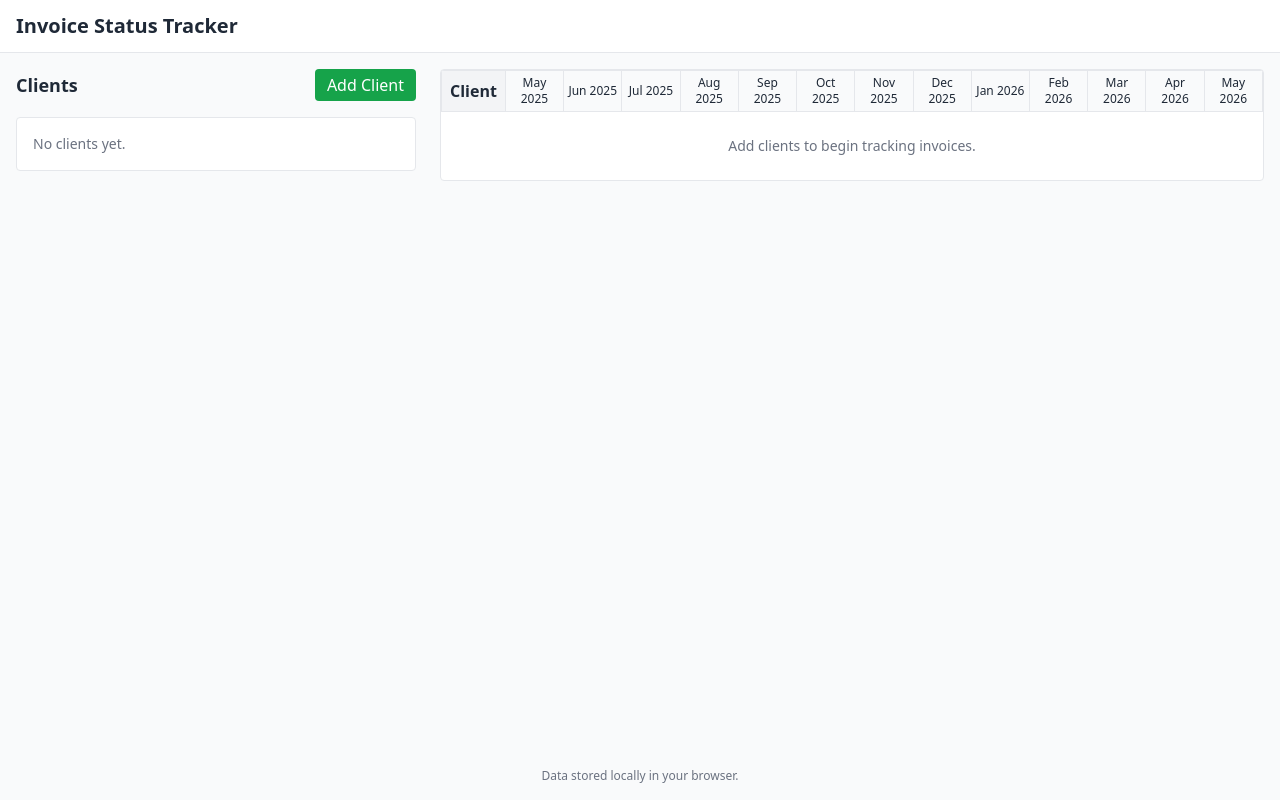
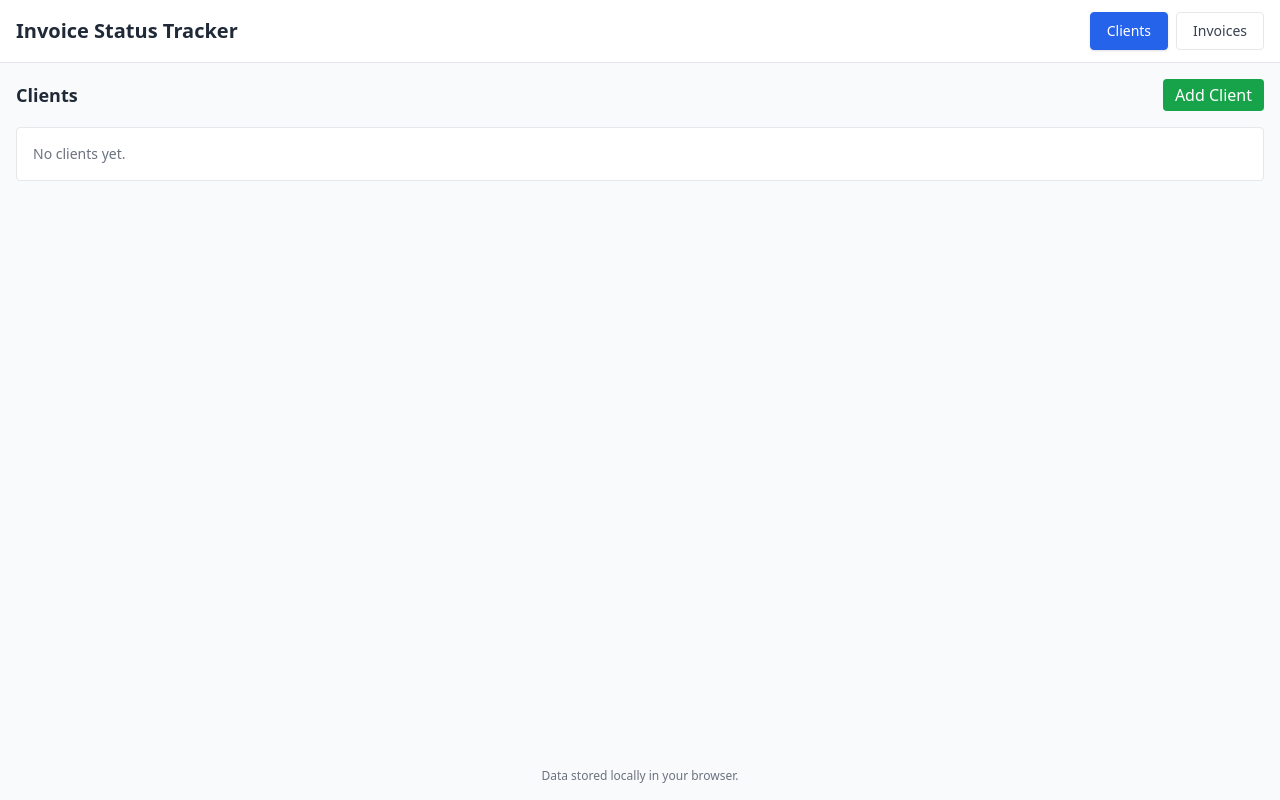
Before and after one commit to jhonielviloria/vedder_invoice_tracker, a React (Vite) app: page / in a window 1280 px wide. Built offline with nearby package versions, Linux system fonts and the light colour scheme.

Commit message:
added 2 tabs

```diff
--- a/src/App.tsx
+++ b/src/App.tsx
@@ -1,24 +1,50 @@
-import React from 'react';
+import React, { useState } from 'react';
 import { AppProvider } from './context';
 import { ClientList } from './components/ClientList';
 import { InvoiceGrid } from './components/InvoiceGrid';
 
+const tabs = [
+  { id: 'clients', label: 'Clients' },
+  { id: 'invoices', label: 'Invoices' },
+];
+
 const App: React.FC = () => {
+  const [active, setActive] = useState<string>('clients');
   return (
     <AppProvider>
       <div className="min-h-screen flex flex-col">
-        <header className="bg-white border-b px-4 py-3 flex items-center justify-between">
+        <header className="bg-white border-b px-4 py-3 flex flex-col gap-3 md:flex-row md:items-center md:justify-between">
           <h1 className="text-xl font-semibold">Invoice Status Tracker</h1>
+          <nav className="flex gap-2" aria-label="Main Tabs">
+            {tabs.map(t => (
+              <button
+                key={t.id}
+                onClick={() => setActive(t.id)}
+                className={
+                  'px-4 py-2 text-sm font-medium rounded border transition ' +
+                  (active === t.id
+                    ? 'bg-blue-600 text-white border-blue-600 shadow'
+                    : 'bg-white text-gray-700 hover:bg-gray-50')
+                }
+              >
+                {t.label}
+              </button>
+            ))}
+          </nav>
         </header>
-        <main className="p-4 flex flex-col gap-6 max-w-7xl w-full mx-auto">
-          <div className="grid md:grid-cols-3 gap-6 items-start">
-            <div className="md:col-span-1">
+        <main className="p-4 flex flex-col gap-6 max-w-7xl w-full mx-auto flex-1 w-full">
+          {active === 'clients' && (
+            <section aria-labelledby="clients-heading" className="w-full">
+              <h2 id="clients-heading" className="sr-only">Clients</h2>
               <ClientList />
-            </div>
-            <div className="md:col-span-2">
+            </section>
+          )}
+          {active === 'invoices' && (
+            <section aria-labelledby="invoices-heading" className="w-full">
+              <h2 id="invoices-heading" className="sr-only">Invoices</h2>
               <InvoiceGrid />
-            </div>
-          </div>
+            </section>
+          )}
         </main>
         <footer className="mt-auto text-center py-4 text-xs text-gray-500">Data stored locally in your browser.</footer>
       </div>
```
